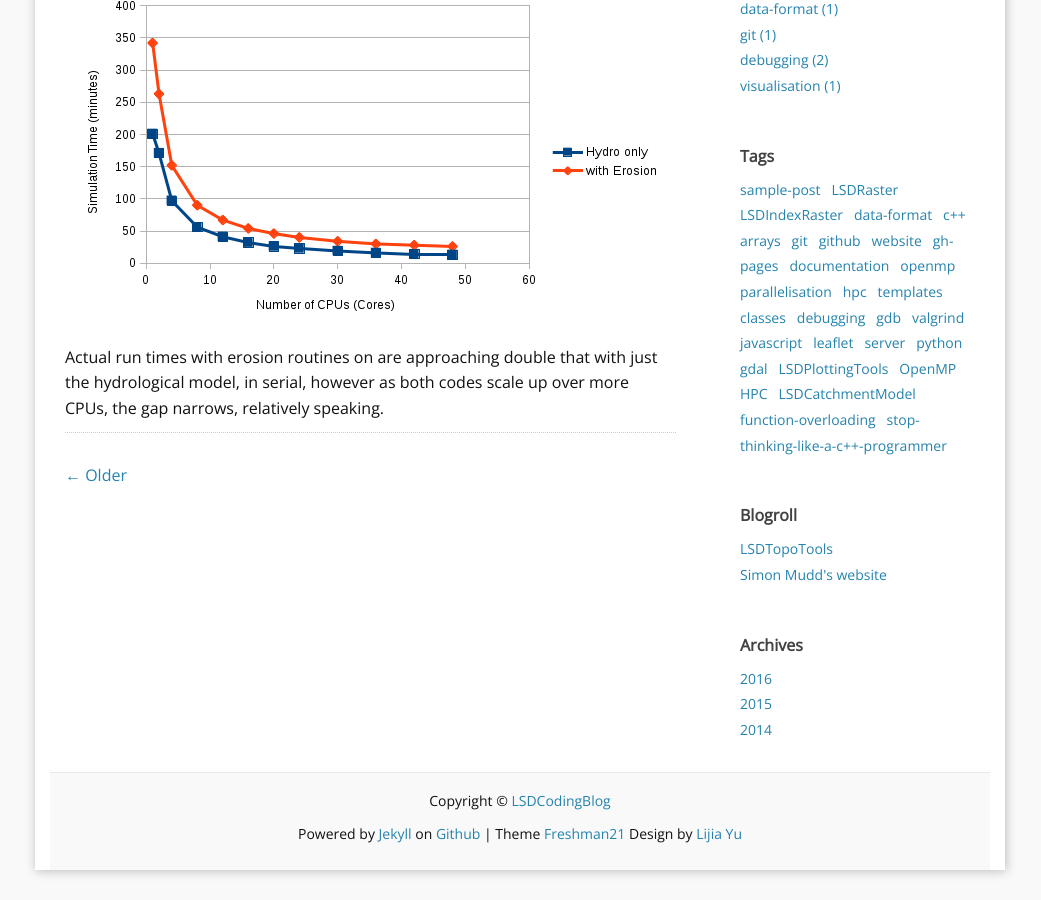
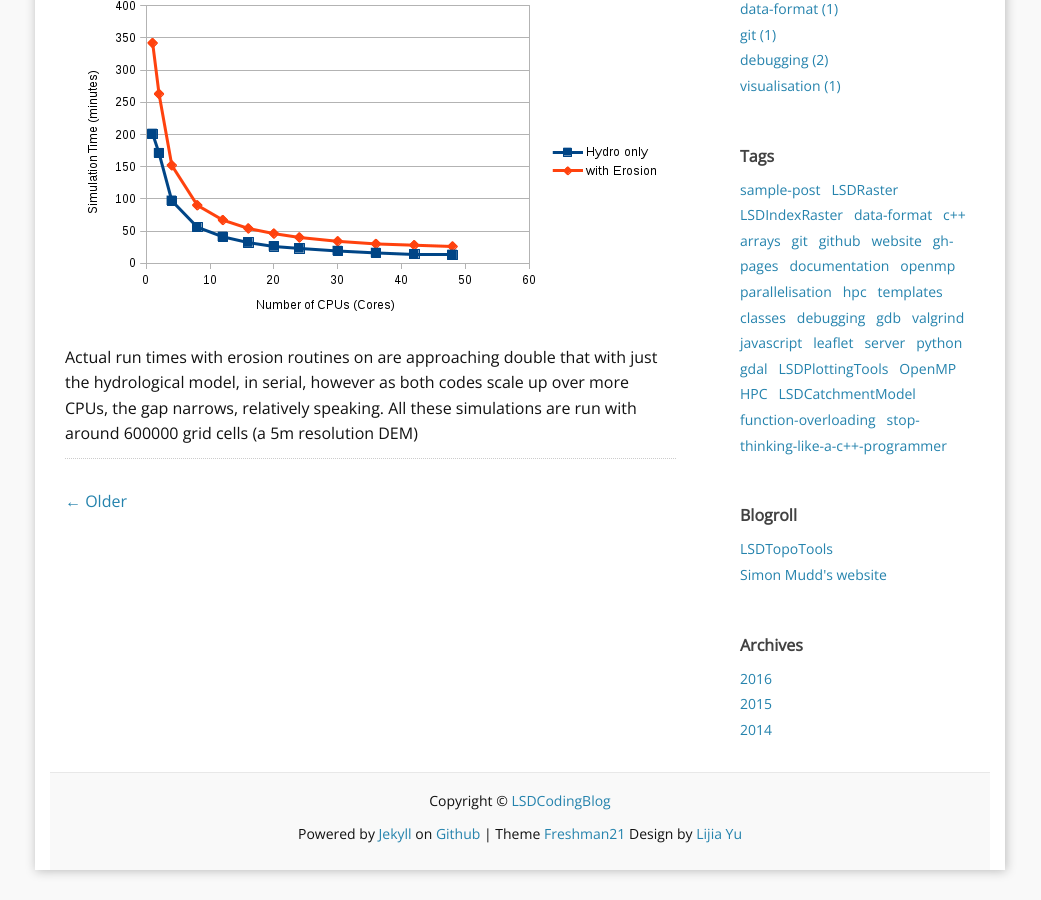
Before and after one commit to LSDtopotools/LSDCodingBlog, a Jekyll site: the page built from _posts/2016-08-05-OpenMP-Catchment-Model-Scaling.markdown, in a window 1280 px wide and 900 px high, scrolled down 1274 px. Shown: the whole window, without its empty margins (120-1161 px from the left). Built offline with Jekyll 4.4.1, drawn with Linux system fonts in a browser that asks for light colours; comment, search, counter and statistics services are not loaded.

Commit message:
Minor edit

```diff
--- a/_posts/2016-08-05-OpenMP-Catchment-Model-Scaling.markdown
+++ b/_posts/2016-08-05-OpenMP-Catchment-Model-Scaling.markdown
@@ -16,4 +16,4 @@ The actual run times can be compared with the graph below:
 
 ![boscastle_runtime](/images/blog_boscastle2.png)
 
-Actual run times with erosion routines on are approaching double that with just the hydrological model, in serial, however as both codes scale up over more CPUs, the gap narrows, relatively speaking.
+Actual run times with erosion routines on are approaching double that with just the hydrological model, in serial, however as both codes scale up over more CPUs, the gap narrows, relatively speaking. All these simulations are run with around 600000 grid cells (a 5m resolution DEM)
```
